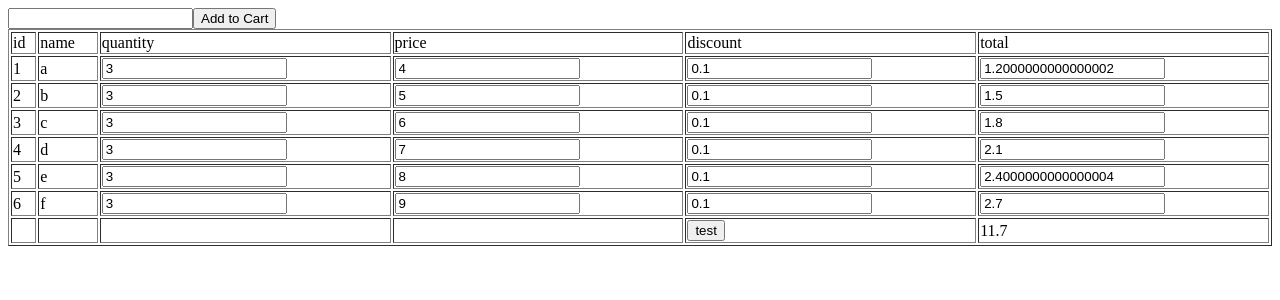
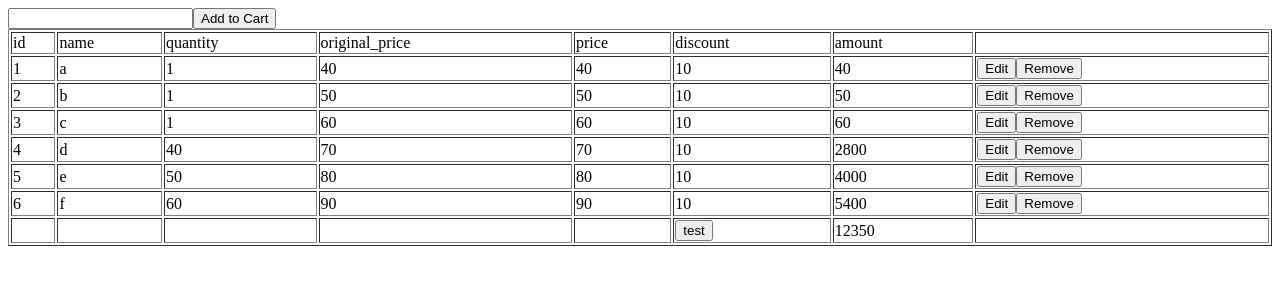
Before and after one commit to twim32/v-doc, a Vue app: page / in a window 1280 px wide. Shown: the top 300 px of the page. Built offline with nearby package versions, Linux system fonts and the light colour scheme.

Commit message:
Resolve probles with rows and table sync

```diff
--- a/src/components/Document/ProductRow.vue
+++ b/src/components/Document/ProductRow.vue
@@ -1,31 +1,84 @@
 <template>
-  <tr>
-    <td>{{ id }}</td>
-    <td>{{ name }}</td>
-    <td><input type="number" name="quantity" :value="quantity"></td>
-    <td><input type="number" name="price" :value="price"></td>
-    <td><input type="number" name="discount" :value="discount"></td>
-    <td><input type="number" name="amount" :value="amount"></td>
+  <tr style="user-select:none;">
+    <td>{{ data.id }}</td>
+    <td>{{ data.name }}</td>
+    <td>
+      <input type="number" v-if="is_editable" name="quantity" v-model="data.quantity" @change="calcPrice" min="0.01">
+      <span v-else>{{data.quantity}}</span>
+    </td>
+    <td>
+      <input type="number" v-if="is_editable" name="original_price" v-model="data.original_price" readonly >
+      <span v-else>{{data.original_price}}</span>
+    </td>
+    <td>
+      <input type="number" v-if="is_editable" name="price" v-model="data.price" @change="calcDiscount">
+      <span v-else>{{data.price}}</span>
+    </td>
+    <td>
+      <input type="number" v-if="is_editable" name="discount" v-model="data.discount" @change="calcPrice" min="0" max="100">
+      <span v-else>{{data.discount}}</span>
+    </td>
+    <td>
+      <input type="number" v-if="is_editable" name="amount" v-model="data.amount" readonly >
+      <span v-else>{{data.amount}}</span>
+    </td>
+    <td>
+      <button @click="toggle"><span v-if="is_editable">Save</span><span v-else>Edit</span></button>
+      <button @click="remove">Remove</button>
+    </td>
   </tr>
 </template>
 
 <script>
 export default {
   name: "ProductRow",
-  props: ["id", 'name', 'quantity', 'price', 'discount'],
+    // props: ['data'],
+    props: ['data'],
+    data: function() {
+      return {
+        is_editable: false,
+      }
+    },
 
   created: function () {
-    console.log('created');
+    this.calcAmount()
+    console.log(this);
   },
   methods: {
+    onChange : function() {
+      this.calcAmount();
+
+      // this.$emit('updated:amount');
+    },
+    calcPrice: function() {
+      this.data.price = parseFloat((this.data.original_price / 100 * this.data.discount).toFixed(2),2);
+      this.calcAmount();
+    },
+    calcAmount: function() {
+      this.data.amount = parseFloat((this.data.quantity * this.data.price).toFixed(2),2);
+      this.$emit('item__changed');
+    },
+    calcDiscount: function() {
+      this.data.discount = parseFloat((this.data.price / this.data.original_price * 100).toFixed(2),2);
+      this.calcAmount();
+    },
+
+    toggle: function() {
+      this.is_editable = !this.is_editable;
+    },
+    remove: function() {
+      console.log('removed');
+      this.$emit('item__removed', this.data);
+    }
   },
   watch: {
   },
   computed: {
-    amount: function () {
-      return (this.quantity * this.price * this.discount);
-    },
-
+    // _price: {
+    //   set: function(value) {
+    //     this.data.price = 333 * value
+    //   }
+    // },
   },
 
 };
--- a/src/components/Document/ProductTable.vue
+++ b/src/components/Document/ProductTable.vue
@@ -6,21 +6,21 @@
           <td>id</td>
           <td>name</td>
           <td>quantity</td>
+          <td>original_price</td>
           <td>price</td>
           <td>discount</td>
-          <td>total</td>
+          <td>amount</td>
+          <td></td>
         </tr>
       </thead>
       <tbody>
-        <ProductRow
-            v-for="row in items"
-            v-bind.sync="row"
-            v-bind:key="row.id"
-            ref="products"
-        ></ProductRow>
+
+         <ProductRow @item__changed="calcTotal" @item__removed="remove(index)" v-for="(data, index) in items" :data="data" :key="index"
+         ></ProductRow>
       </tbody>
       <tfoot>
       <tr>
+        <td></td>
         <td></td>
         <td></td>
         <td></td>
@@ -29,6 +29,8 @@
           <button type="submit" v-on:click="calcTotal">test</button>
         </td>
         <td>{{ total }}</td>
+        <td></td>
+
       </tr>
       </tfoot>
     </table>
@@ -43,12 +45,19 @@
   data: function () {
     return {
       items: [
-        { id: 1, name: "a", quantity: 3, price: 4, discount: 0.1, amount: 0 },
-        { id: 2, name: "b", quantity: 3, price: 5, discount: 0.1, amount: 0 },
-        { id: 3, name: "c", quantity: 3, price: 6, discount: 0.1, amount: 0 },
-        { id: 4, name: "d", quantity: 3, price: 7, discount: 0.1, amount: 0 },
-        { id: 5, name: "e", quantity: 3, price: 8, discount: 0.1, amount: 0 },
-        { id: 6, name: "f", quantity: 3, price: 9, discount: 0.1, amount: 0 },
+        { id: 1, name: "a", quantity: 1, original_price: 40, price: 40, discount: 10, amount: 0 },
+        { id: 2, name: "b", quantity: 1, original_price: 50, price: 50, discount: 10, amount: 0 },
+        { id: 3, name: "c", quantity: 1, original_price: 60, price: 60, discount: 10, amount: 0 },
+        { id: 4, name: "d", quantity: 40, original_price: 70, price: 70, discount: 10, amount: 0 },
+        { id: 5, name: "e", quantity: 50, original_price: 80, price: 80, discount: 10, amount: 0 },
+        { id: 6, name: "f", quantity: 60, original_price: 90, price: 90, discount: 10, amount: 0 },
+
+        // { id: 1, name: "a", quantity: 3, price: 4, discount: 0.1},
+        // { id: 2, name: "b", quantity: 3, price: 5, discount: 0.1},
+        // { id: 3, name: "c", quantity: 3, price: 6, discount: 0.1},
+        // { id: 4, name: "d", quantity: 3, price: 7, discount: 0.1},
+        // { id: 5, name: "e", quantity: 3, price: 8, discount: 0.1},
+        // { id: 6, name: "f", quantity: 3, price: 9, discount: 0.1},
       ],
       total: 0,
     };
@@ -59,12 +68,18 @@
 
   methods: {
     calcTotal: function() {
+      console.log('calculating total', this.items);
       let total = 0;
-      this.$refs.products.forEach(product => {
+      this.items.forEach(product => {
         total += product.amount;
       })
       this.total = total;
-    }
+      // this.total = 333;
+    },
+    remove: function(index) {
+      this.items.splice(index, 1);
+      this.calcTotal();
+    },
   },
 
   mounted() {
```
Also changed, not shown: 1 other file (tests, documents, lock files or other folders).
